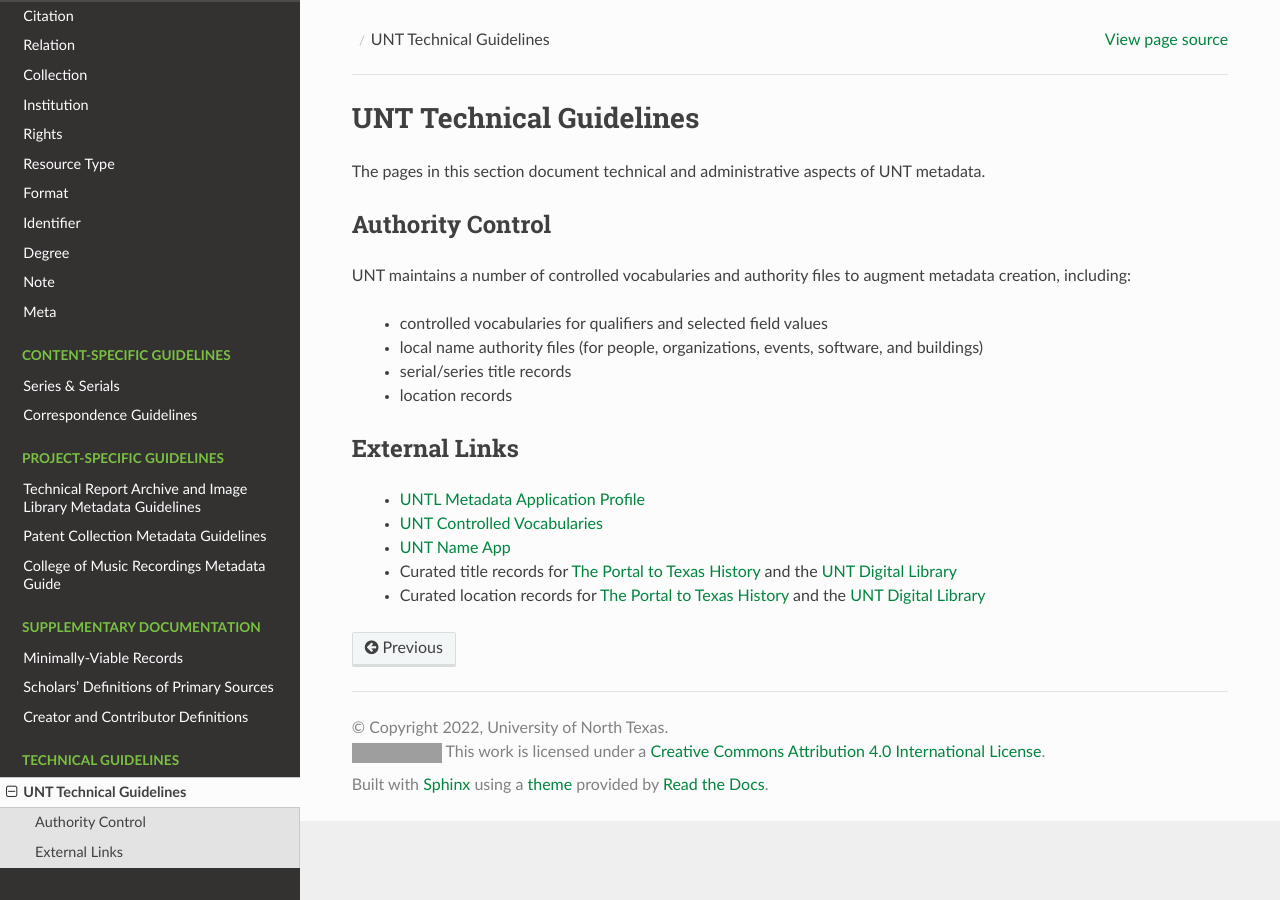
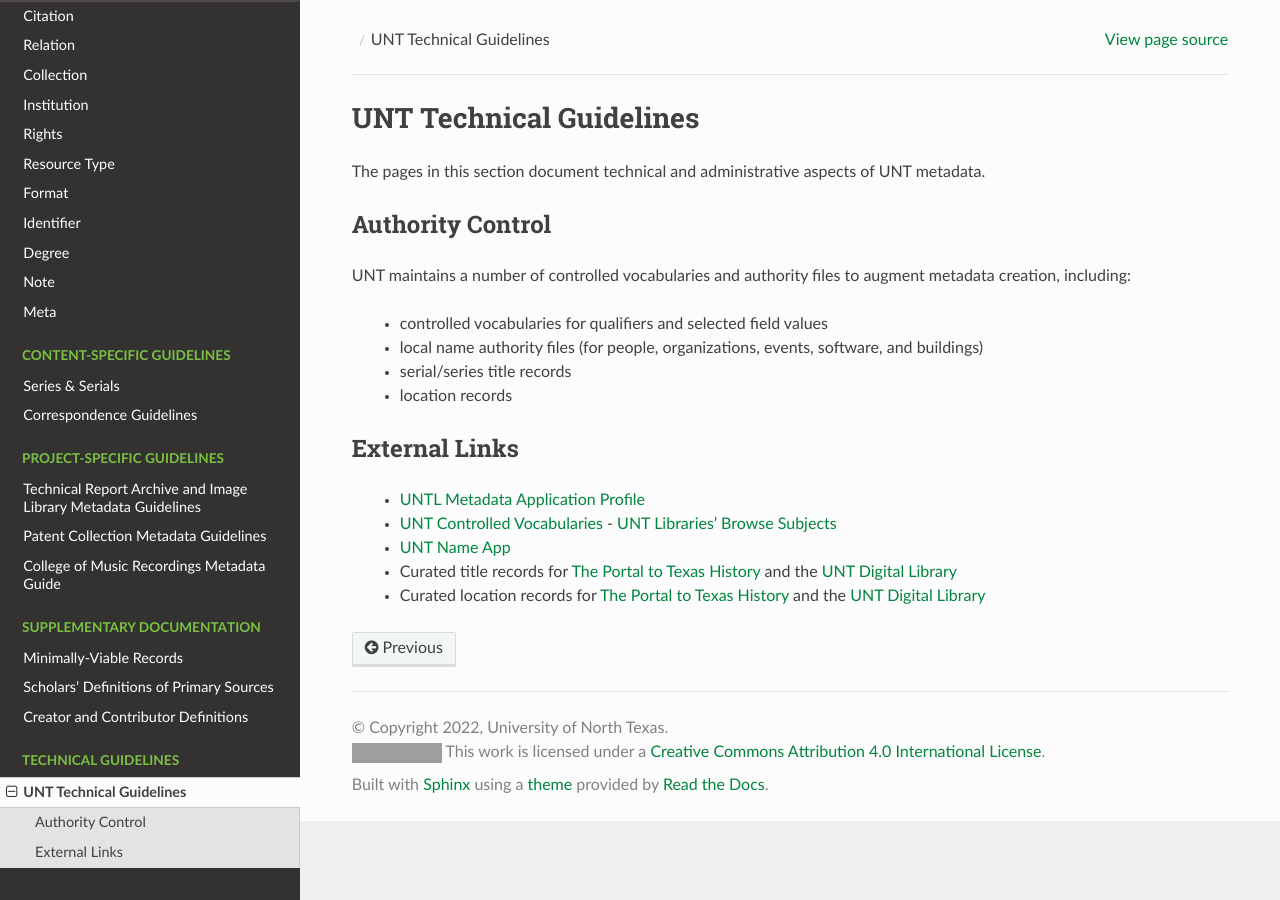
Before and after one commit to unt-libraries/untl-metadata-documentation, a Sphinx documentation site: the page built from docs/technical-guidelines.rst, in a window 1280 px wide. Built offline with Sphinx 7.4.7 and the Read the Docs theme 2.0.0, drawn with Linux system fonts in a browser that asks for light colours; grey boxes are pictures that could not be loaded.

Commit message:
add UNTL-BS

```diff
--- a/docs/technical-guidelines.rst
+++ b/docs/technical-guidelines.rst
@@ -20,6 +20,7 @@
 
     -   `UNTL Metadata Application Profile <https://github.com/unt-libraries/untl_map>`_
     -   `UNT Controlled Vocabularies <https://digital2.library.unt.edu/vocabularies/>`_
+	-	`UNT Libraries' Browse Subjects <https://digital2.library.unt.edu/subjects/>`_
     -   `UNT Name App <https://digital2.library.unt.edu/name/>`_
     -   Curated title records for `The Portal to Texas History <https://texashistory.unt.edu/explore/titles/curated/>`__
         and the `UNT Digital Library <https://digital.library.unt.edu/explore/titles/curated/>`__
```
